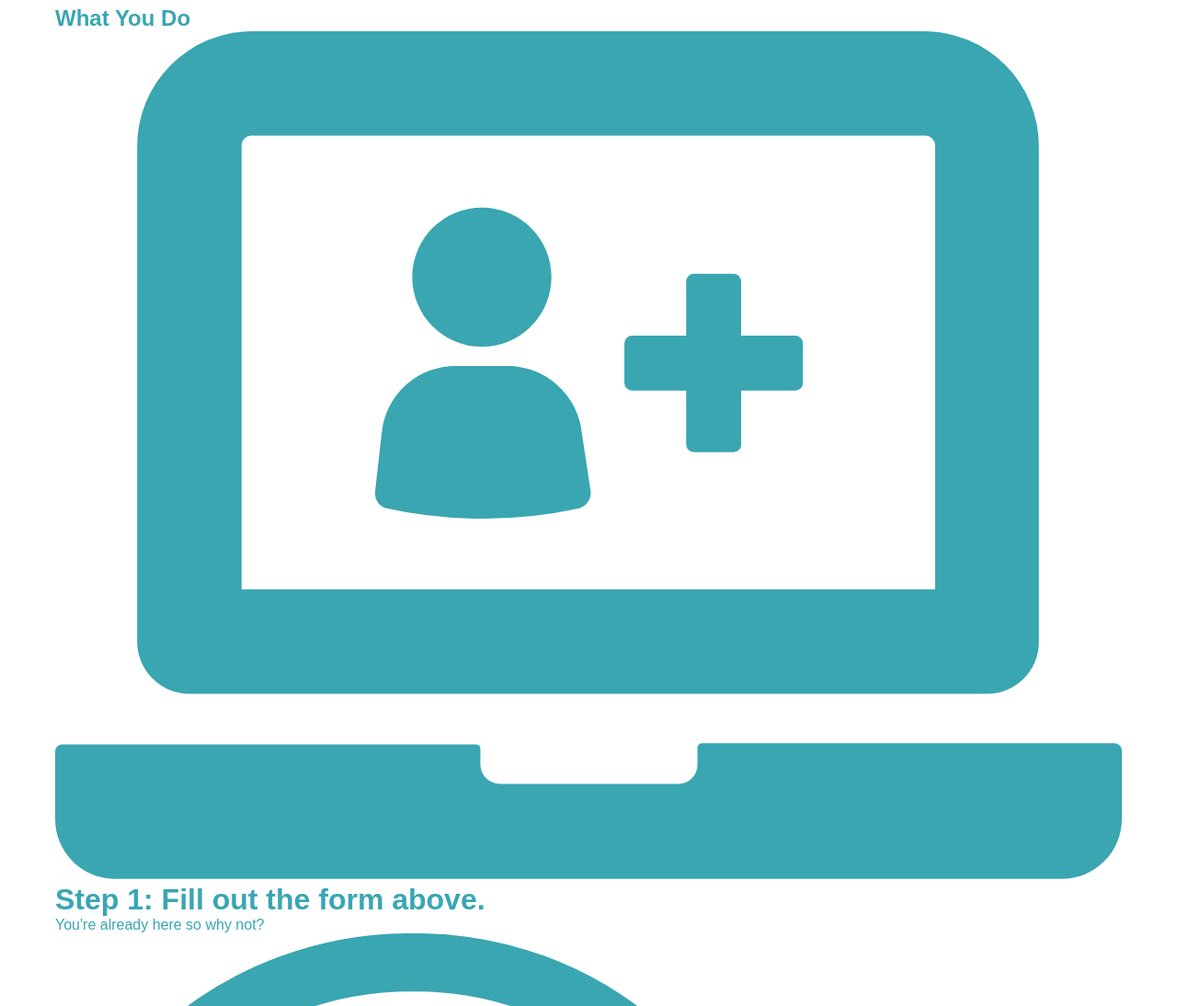
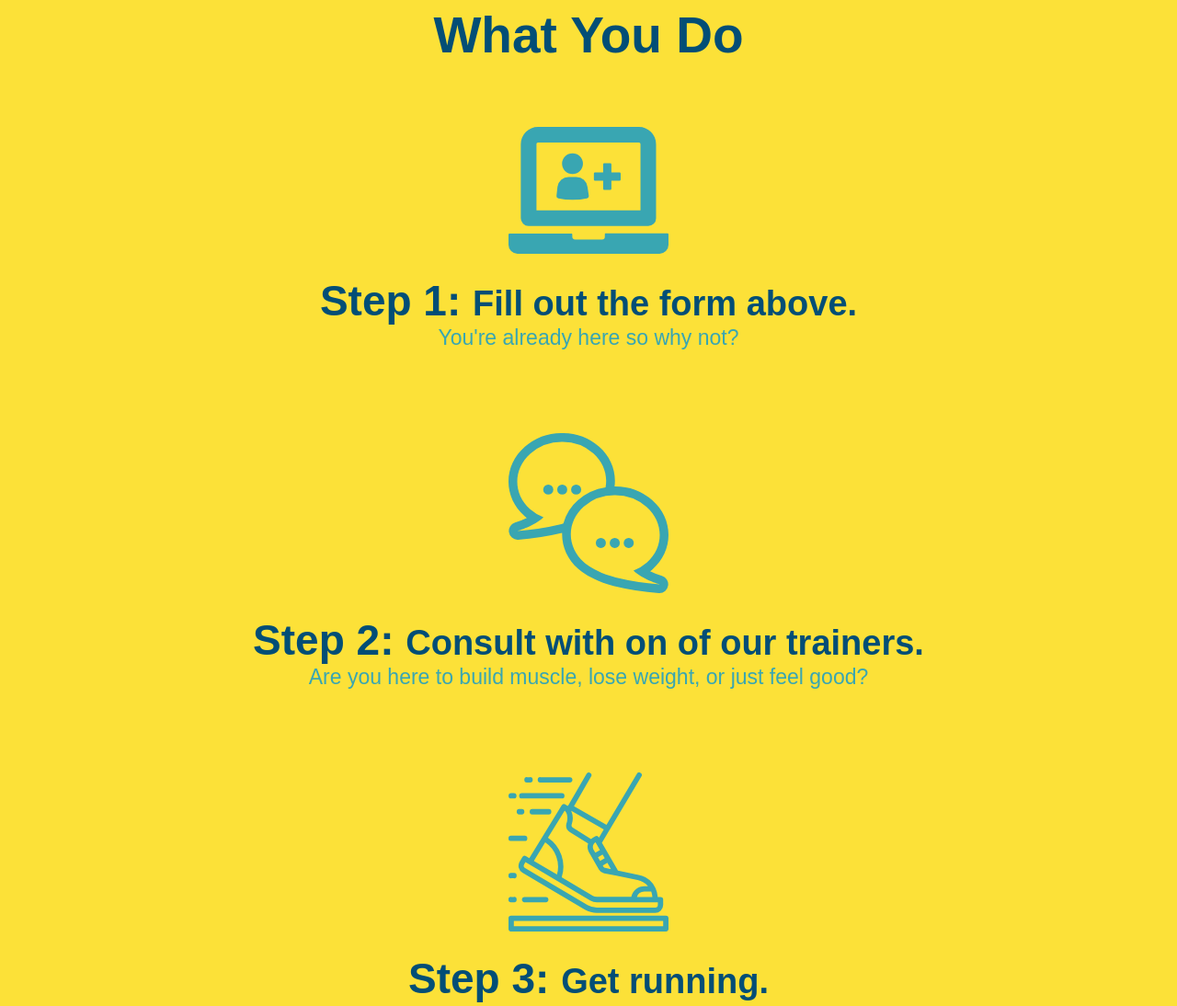
Before and after one commit to NeasterDev/run-buddy, a plain HTML site: page index.html in a window 1280 px wide. Shown: the part 1080-2174 px from the top of the page at 92% size. Drawn offline with Linux system fonts and the light colour scheme.

Commit message:
styled WHAT YOU DO section

```diff
--- a/assets/css/style.css
+++ b/assets/css/style.css
@@ -126,11 +126,52 @@ h3 {
     margin-bottom: 15px;
 }
 
+/* What we do section begin */
 .intro {
     text-align: center;
 }
 
-.intro h2 {
+.intro p {
+    margin: 0 auto;
+    line-height: 1.7;
+    color: #39a6b2;
+    width: 80%;
+    font-size: 20px;
+}
+/* What we do section end */
+
+/* What you do section begin */
+.steps {
+    text-align: center;
+    background: #fce138;
+}
+
+.steps div {
+    margin-bottom: 80px;
+}
+
+.steps img {
+    width: 15%;
+    margin: 10px 0;
+}
+
+.steps h3 {
+    color: #024e76;
+    font-size: 46px;
+    margin-top: 10px;
+}
+
+.steps p {
+    color:#39a6b2;
+    font-size: 23px;
+}
+
+.steps span {
+    font-size: 38px;
+}
+/* What you do section end */
+
+.section-title {
     display: inline-block;
     font-size: 55px;
     color: #024e76;
@@ -140,10 +181,10 @@ h3 {
     border-color: #fce138;
 }
 
-.intro p {
-    margin: 0 auto;
-    line-height: 1.7;
-    color: #39a6b2;
-    width: 80%;
-    font-size: 20px;
+.primary-border {
+    border-color: #fce138;
 }
+
+.secondary-border {
+    border-color: #fce138;
+}
--- a/index.html
+++ b/index.html
@@ -67,36 +67,36 @@
 
         <!-- "what we do" section -->
         <section id="what-we-do" class="intro">
-            <h2>What We Do</h2>
+            <h2 class="section-title primary-border">What We Do</h2>
             <p>
                 Lorem ipsum dolor sit amet consectetur adipisicing elit. Dolorum ipsam mollitia, eum soluta at fugiat libero accusamus qui architecto rerum placeat nam minus assumenda ut voluptatibus officia temporibus beatae. Architecto.
             </p>
         </section>
 
         <!-- "what you do" section -->
-        <section id="what-you-do">
-            <h2>What You Do</h2>
+        <section id="what-you-do" class="steps">
+            <h2 class="section-title secondary-border">What You Do</h2>
             <div>
                 <img src="./assets/images/step-1.svg" alt="">
-                <h3>Step 1: Fill out the form above.</h3>
+                <h3>Step 1: <span>Fill out the form above.</span> </h3>
                 <p>You're already here so why not?</p>
             </div>
 
             <div>
                 <img src="./assets/images/step-2.svg" alt="">
-                <h3>Step 2: Consult with on of our trainers.</h3>
+                <h3>Step 2: <span>Consult with on of our trainers.</span></h3>
                 <p>Are you here to build muscle, lose weight, or just feel good?</p>
             </div>
 
             <div>
                 <img src="./assets/images/step-3.svg" alt="">
-                <h3>Step 3: Get running.</h3>
+                <h3>Step 3: <span>Get running.</span></h3>
                 <p>Hit the ground running (literally) once your trainer lays out your plan.</p>
             </div>
 
             <div>
                 <img src="./assets/images/step-4.svg" alt="">
-                <h3>Step 4: See results.</h3>
+                <h3>Step 4: <span>See results.</span></h3>
                 <p>Bi-weekly checkins with your trainer will keep you focused</p>
             </div>
         </section>
```
